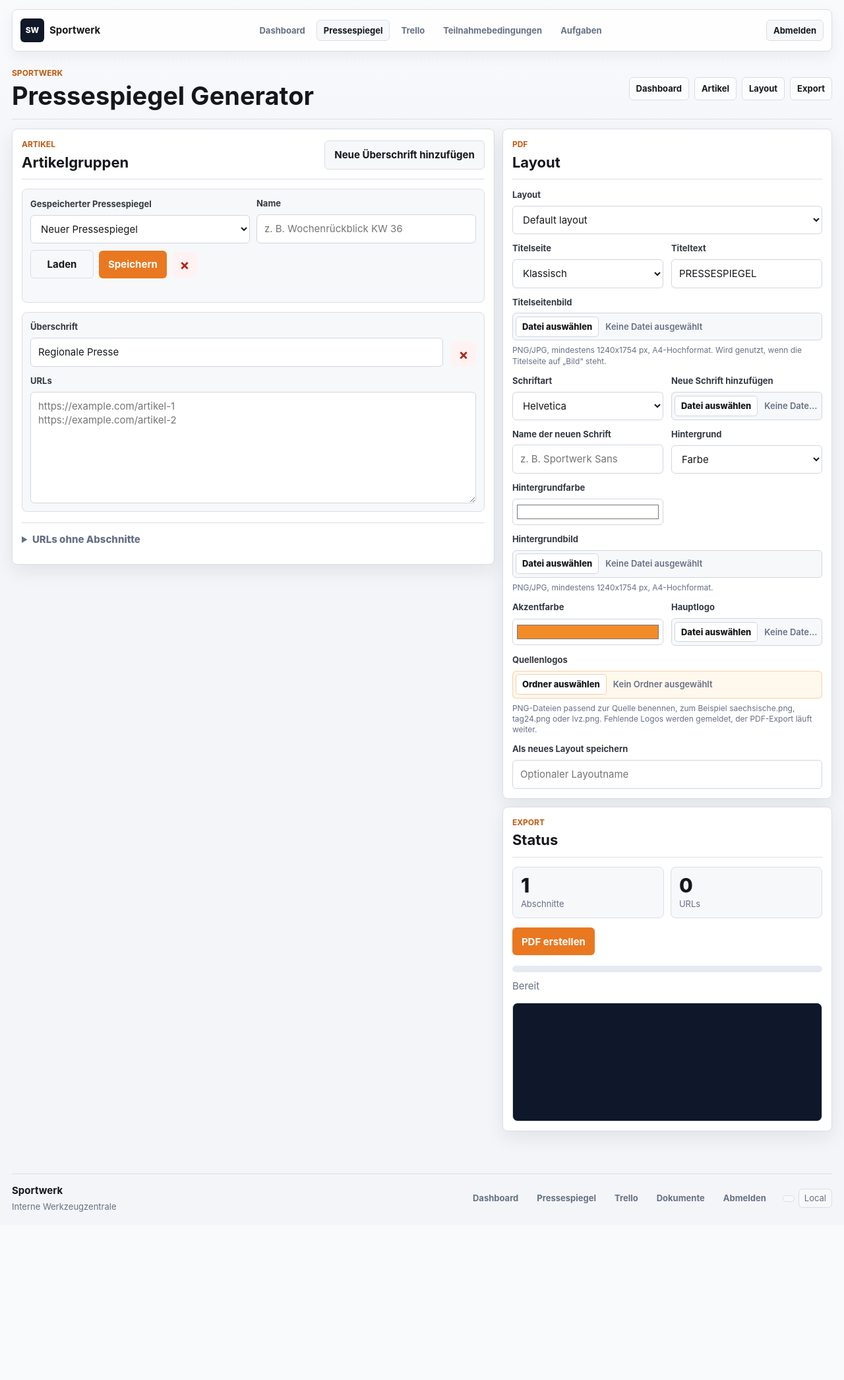
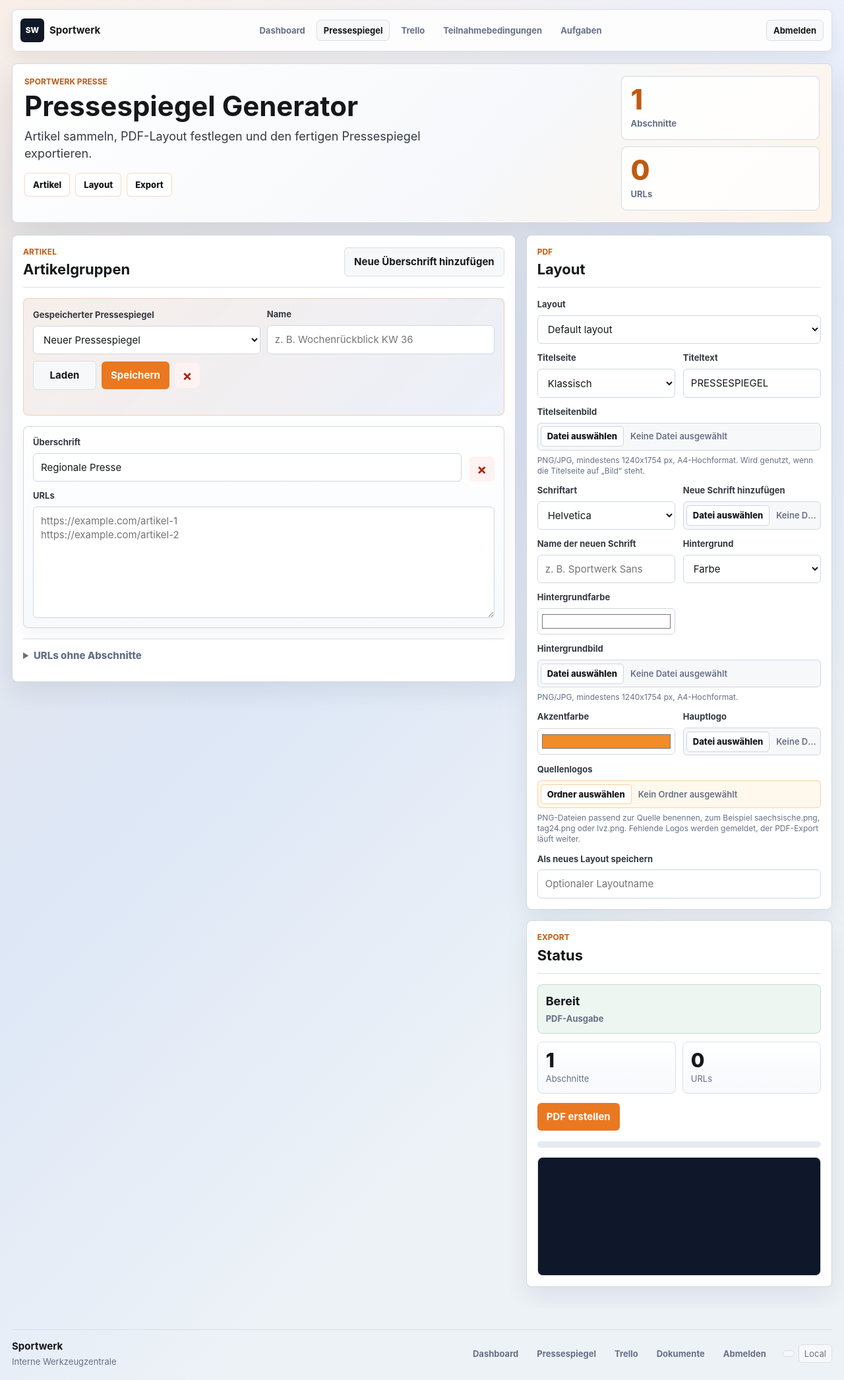
Before and after one commit to moritzmiller/Sportwerk, a Flask app: page /pressespiegel in a window 1280 px wide. Shown: the whole page at 66% size. Before the commit the page ends 1837 px from the top, so only its background shows below. Run offline with Flask 3, Linux system fonts and the light colour scheme; the visitor is signed in with stand-in values (Sample User, id 1); some libraries are stand-ins or nearby versions.

Commit message:
Redesign Pressespiegel tool surface

```diff
--- a/static/app.css
+++ b/static/app.css
@@ -492,6 +492,100 @@ textarea {
   font-weight: var(--font-weight-strong);
 }
 
+.press-page {
+  background:
+    linear-gradient(135deg, rgba(233, 120, 33, 0.1), rgba(37, 99, 235, 0.08) 42%, transparent 72%),
+    linear-gradient(180deg, #fbfcfe 0, #edf2f7 460px),
+    var(--color-page);
+}
+
+.press-page .app-shell {
+  padding-top: var(--space-8);
+}
+
+.press-hero {
+  display: grid;
+  grid-template-columns: minmax(0, 1fr) minmax(240px, 0.34fr);
+  gap: var(--space-8);
+  align-items: stretch;
+  margin-bottom: var(--space-8);
+  border: 1px solid rgba(207, 214, 225, 0.92);
+  border-radius: var(--radius-lg);
+  background: linear-gradient(135deg, #ffffff 0%, #f6f8fb 58%, #fff4e8 100%);
+  box-shadow: 0 18px 46px rgba(15, 23, 42, 0.1);
+  padding: var(--space-8);
+}
+
+.press-hero__content {
+  min-width: 0;
+}
+
+.press-hero h1 {
+  max-width: 680px;
+  margin: 0;
+  font-size: var(--font-size-3xl);
+  line-height: var(--line-height-tight);
+  letter-spacing: 0;
+}
+
+.press-hero__lead {
+  max-width: 640px;
+  margin: var(--space-4) 0 0;
+  color: var(--color-ink-soft);
+  font-size: var(--font-size-lg);
+}
+
+.press-hero__steps {
+  display: flex;
+  flex-wrap: wrap;
+  gap: var(--space-3);
+  margin-top: var(--space-7);
+}
+
+.press-hero__steps a {
+  display: inline-flex;
+  align-items: center;
+  min-height: 36px;
+  border: 1px solid rgba(233, 120, 33, 0.28);
+  border-radius: var(--radius-md);
+  background: rgba(255, 255, 255, 0.82);
+  color: var(--color-ink);
+  padding: var(--space-2) var(--space-5);
+  font-size: var(--font-size-sm);
+  font-weight: var(--font-weight-heavy);
+  text-decoration: none;
+}
+
+.press-hero__stats {
+  display: grid;
+  grid-template-columns: 1fr;
+  gap: var(--space-4);
+}
+
+.press-hero__stats div {
+  display: grid;
+  align-content: center;
+  min-height: 92px;
+  border: 1px solid rgba(207, 214, 225, 0.9);
+  border-radius: var(--radius-lg);
+  background: rgba(255, 255, 255, 0.82);
+  padding: var(--space-6);
+}
+
+.press-hero__stats span {
+  color: var(--color-accent-strong);
+  font-size: var(--font-size-3xl);
+  font-weight: var(--font-weight-heavy);
+  line-height: 1;
+}
+
+.press-hero__stats p {
+  margin: var(--space-2) 0 0;
+  color: var(--color-muted);
+  font-size: var(--font-size-sm);
+  font-weight: var(--font-weight-strong);
+}
+
 .dashboard-header__meta div {
   min-width: 94px;
   border: 1px solid var(--color-line);
@@ -1311,8 +1405,8 @@ textarea {
 
 .workspace {
   display: grid;
-  grid-template-columns: minmax(0, 1.2fr) minmax(340px, 0.82fr);
-  gap: var(--space-5);
+  grid-template-columns: minmax(0, 1.25fr) minmax(360px, 0.76fr);
+  gap: var(--space-7);
   align-items: start;
 }
 
@@ -1321,7 +1415,12 @@ textarea {
   border: 1px solid var(--color-line);
   border-radius: var(--radius-lg);
   box-shadow: var(--shadow-panel);
-  padding: var(--space-6);
+  padding: var(--space-7);
+}
+
+.press-page .panel {
+  border-color: rgba(207, 214, 225, 0.94);
+  box-shadow: 0 14px 36px rgba(15, 23, 42, 0.08);
 }
 
 .panel--wide {
@@ -1338,9 +1437,9 @@ textarea {
   justify-content: space-between;
   align-items: center;
   gap: var(--space-7);
-  margin-bottom: var(--space-6);
+  margin-bottom: var(--space-7);
   border-bottom: 1px solid var(--color-line);
-  padding-bottom: var(--space-5);
+  padding-bottom: var(--space-6);
 }
 
 .panel h2 {
@@ -1470,11 +1569,13 @@ textarea:focus {
   grid-template-columns: repeat(2, minmax(0, 1fr));
   align-items: end;
   gap: var(--space-4);
-  margin-bottom: var(--space-6);
-  border: 1px solid var(--color-line);
-  border-radius: var(--radius-lg);
-  background: var(--color-surface-soft);
-  padding: var(--space-5);
+  margin-bottom: var(--space-7);
+  border: 1px solid rgba(233, 120, 33, 0.28);
+  border-radius: var(--radius-lg);
+  background:
+    linear-gradient(135deg, rgba(233, 120, 33, 0.08), rgba(37, 99, 235, 0.05)),
+    var(--color-surface-soft);
+  padding: var(--space-6);
 }
 
 .saved-pressespiegel__actions {
@@ -1507,10 +1608,11 @@ textarea:focus {
 }
 
 .section-item {
-  border: 1px solid var(--color-line);
-  border-radius: var(--radius-lg);
-  background: var(--color-surface-soft);
-  padding: var(--space-5);
+  border: 1px solid rgba(207, 214, 225, 0.94);
+  border-radius: var(--radius-lg);
+  background: linear-gradient(180deg, #ffffff 0, #f7f9fc 100%);
+  box-shadow: 0 8px 22px rgba(15, 23, 42, 0.05);
+  padding: var(--space-6);
 }
 
 .section-item__head {
@@ -1542,7 +1644,7 @@ textarea:focus {
 }
 
 .summary div {
-  background: var(--color-surface-soft);
+  background: linear-gradient(180deg, #ffffff 0, #f7f9fc 100%);
   border: 1px solid var(--color-line);
   border-radius: var(--radius-lg);
   padding: var(--space-5);
@@ -1574,6 +1676,27 @@ textarea:focus {
   height: 100%;
   background: var(--color-accent);
   transition: width var(--duration-fast) ease;
+}
+
+.export-state {
+  display: grid;
+  gap: var(--space-1);
+  margin-bottom: var(--space-5);
+  border: 1px solid rgba(21, 128, 61, 0.2);
+  border-radius: var(--radius-lg);
+  background: rgba(21, 128, 61, 0.07);
+  padding: var(--space-5);
+}
+
+.export-state strong {
+  color: var(--color-ink);
+  font-size: var(--font-size-lg);
+}
+
+.export-state span {
+  color: var(--color-muted);
+  font-size: var(--font-size-sm);
+  font-weight: var(--font-weight-strong);
 }
 
 .status-text {
@@ -1609,6 +1732,14 @@ textarea:focus {
 }
 
 @media (max-width: 980px) {
+  .press-hero {
+    grid-template-columns: 1fr;
+  }
+
+  .press-hero__stats {
+    grid-template-columns: repeat(2, minmax(0, 1fr));
+  }
+
   .site-nav {
     grid-template-columns: 1fr;
     align-items: stretch;
@@ -1641,6 +1772,7 @@ textarea:focus {
   .topbar,
   .dashboard-header,
   .workspace,
+  .press-hero,
   .dashboard-hero {
     display: grid;
   }
@@ -1694,6 +1826,26 @@ textarea:focus {
 }
 
 @media (max-width: 620px) {
+  .press-page .app-shell {
+    padding-top: var(--space-5);
+  }
+
+  .press-hero {
+    padding: var(--space-6);
+  }
+
+  .press-hero h1 {
+    font-size: var(--font-size-2xl);
+  }
+
+  .press-hero__lead {
+    font-size: var(--font-size-md);
+  }
+
+  .press-hero__stats {
+    grid-template-columns: 1fr;
+  }
+
   .site-nav,
   .site-footer {
     width: calc(100% - var(--space-6) * 2);
--- a/static/app.js
+++ b/static/app.js
@@ -11,6 +11,8 @@ const logOutput = document.querySelector("#log-output");
 const downloadLink = document.querySelector("#download-link");
 const summarySections = document.querySelector("#summary-sections");
 const summaryUrls = document.querySelector("#summary-urls");
+const heroSummarySections = document.querySelector("#hero-summary-sections");
+const heroSummaryUrls = document.querySelector("#hero-summary-urls");
 const fallbackUrls = document.querySelector("textarea[name='fallback_urls']");
 const savedSelect = document.querySelector("#saved-pressespiegel-select");
 const savedName = document.querySelector("#saved-pressespiegel-name");
@@ -59,8 +61,16 @@ function updateSummary() {
     return sum + getUrlCount(item.querySelector("textarea[name='section_urls']").value);
   }, 0);
   const fallbackUrlCount = getUrlCount(fallbackUrls.value);
-  summarySections.textContent = activeSections.length || sectionItems.length;
-  summaryUrls.textContent = activeSections.length ? urlCount : fallbackUrlCount;
+  const sectionCount = activeSections.length || sectionItems.length;
+  const displayedUrlCount = activeSections.length ? urlCount : fallbackUrlCount;
+  summarySections.textContent = sectionCount;
+  summaryUrls.textContent = displayedUrlCount;
+  if (heroSummarySections) {
+    heroSummarySections.textContent = sectionCount;
+  }
+  if (heroSummaryUrls) {
+    heroSummaryUrls.textContent = displayedUrlCount;
+  }
 }
 
 function applyLayout(layoutId) {
--- a/templates/index.html
+++ b/templates/index.html
@@ -5,16 +5,26 @@
 
 {% block content %}
     <main class="app-shell">
-      <header class="topbar">
-        <div>
-          <p class="eyebrow">Sportwerk</p>
+      <header class="press-hero">
+        <div class="press-hero__content">
+          <p class="eyebrow">Sportwerk Presse</p>
           <h1>Pressespiegel Generator</h1>
+          <p class="press-hero__lead">Artikel sammeln, PDF-Layout festlegen und den fertigen Pressespiegel exportieren.</p>
+          <div class="press-hero__steps" aria-label="Arbeitsbereiche">
+            <a href="#articles-title">Artikel</a>
+            <a href="#layout-title">Layout</a>
+            <a href="#status-title">Export</a>
+          </div>
         </div>
-        <div class="topbar__meta" aria-label="Pressespiegel Bereiche">
-          <a href="{{ url_for('dashboard') }}">Dashboard</a>
-          <a href="#articles-title">Artikel</a>
-          <a href="#layout-title">Layout</a>
-          <a href="#status-title">Export</a>
+        <div class="press-hero__stats" aria-label="Aktueller Pressespiegel">
+          <div>
+            <span id="hero-summary-sections">1</span>
+            <p>Abschnitte</p>
+          </div>
+          <div>
+            <span id="hero-summary-urls">0</span>
+            <p>URLs</p>
+          </div>
         </div>
       </header>
 
@@ -28,7 +38,7 @@
             <button class="button button--secondary" type="button" id="add-section">Neue Überschrift hinzufügen</button>
           </div>
 
-          <div class="saved-pressespiegel">
+          <div class="saved-pressespiegel" aria-label="Gespeicherte Pressespiegel">
             <label class="field">
               <span>Gespeicherter Pressespiegel</span>
               <select id="saved-pressespiegel-select">
@@ -189,6 +199,11 @@
             </div>
           </div>
 
+          <div class="export-state">
+            <strong id="status-text">Bereit</strong>
+            <span>PDF-Ausgabe</span>
+          </div>
+
           <div class="summary">
             <div>
               <span id="summary-sections">1</span>
@@ -205,7 +220,6 @@
           <div class="progress" aria-label="Fortschritt">
             <div id="progress-bar"></div>
           </div>
-          <p id="status-text" class="status-text">Bereit</p>
           <a id="download-link" class="button button--download hidden" href="#">PDF herunterladen</a>
 
           <div class="log" id="log-output" aria-live="polite"></div>
```
